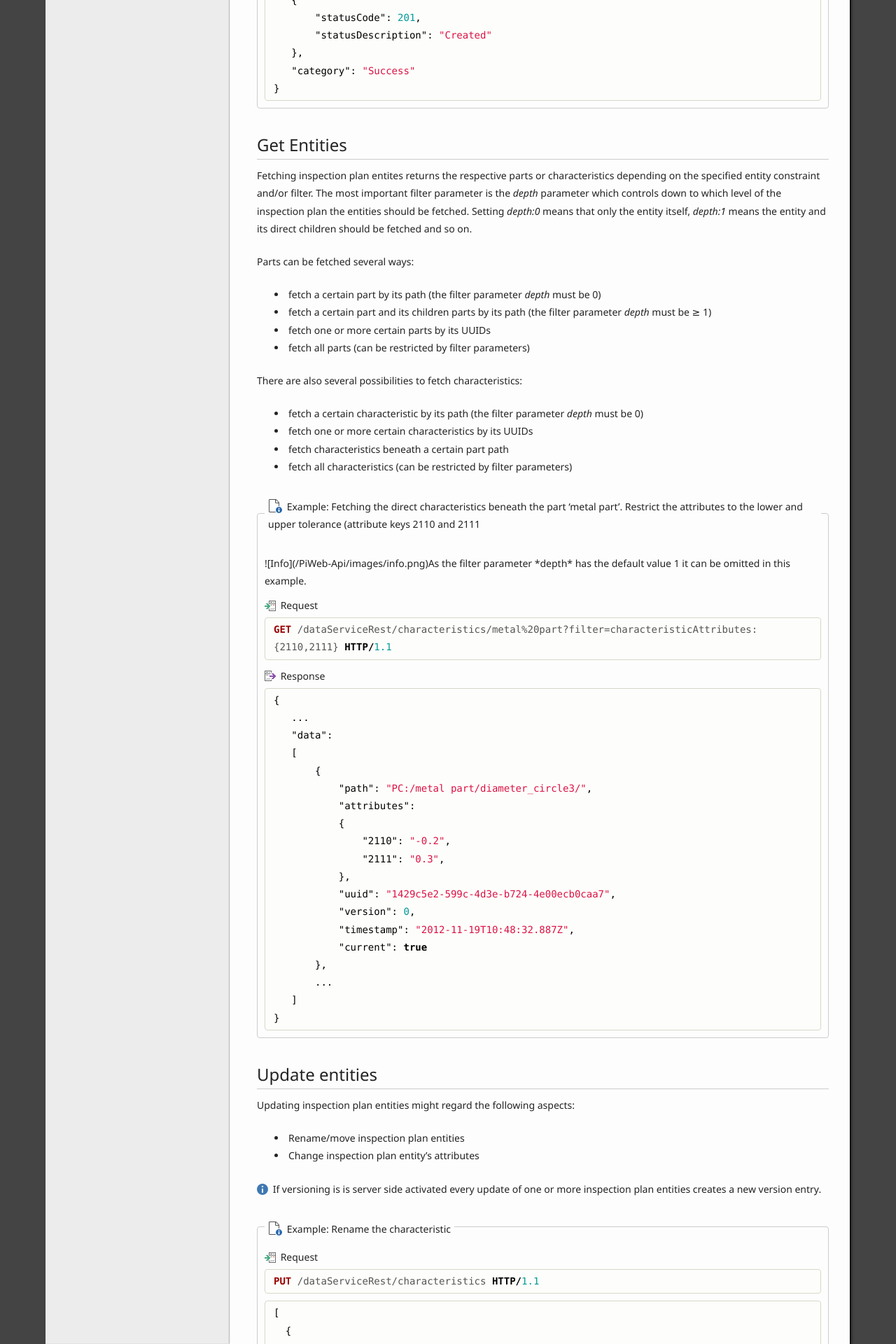
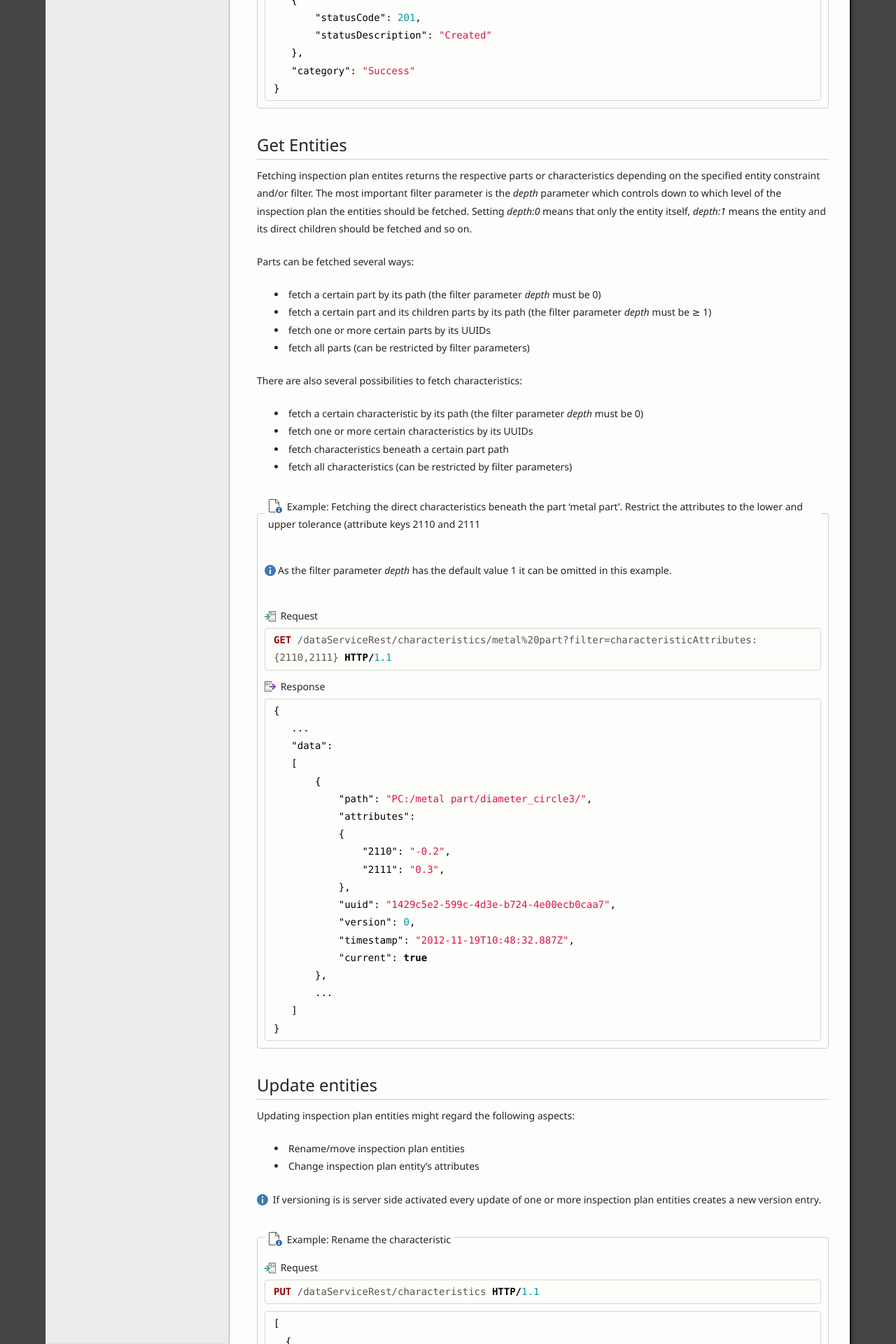
Before and after one commit to ZEISS-PiWeb/PiWeb-Api, a Jekyll site: the page built from _pages/024-inspectionplan.md, in a window 1280 px wide. Shown: the part 3080-5000 px from the top of the page at 70% size. Built offline with Jekyll 4.4.1, drawn with Linux system fonts in a browser that asks for light colours; some of the changed text lies outside the part shown.

Commit message:
Update exampleFieldset.html

```diff
--- a/_includes/exampleFieldset.html
+++ b/_includes/exampleFieldset.html
@@ -4,7 +4,7 @@
   </legend>
   {% if comment.size > 0 %}
     {{ '<br>' }}
-    {{ site.images['info'] | append: comment }}
+    {{ site.images['info'] | append: comment | markdownify }}
     {{ '<br>' }}
   {% endif %}
   {{ site.headers['request']  | markdownify }}
```
